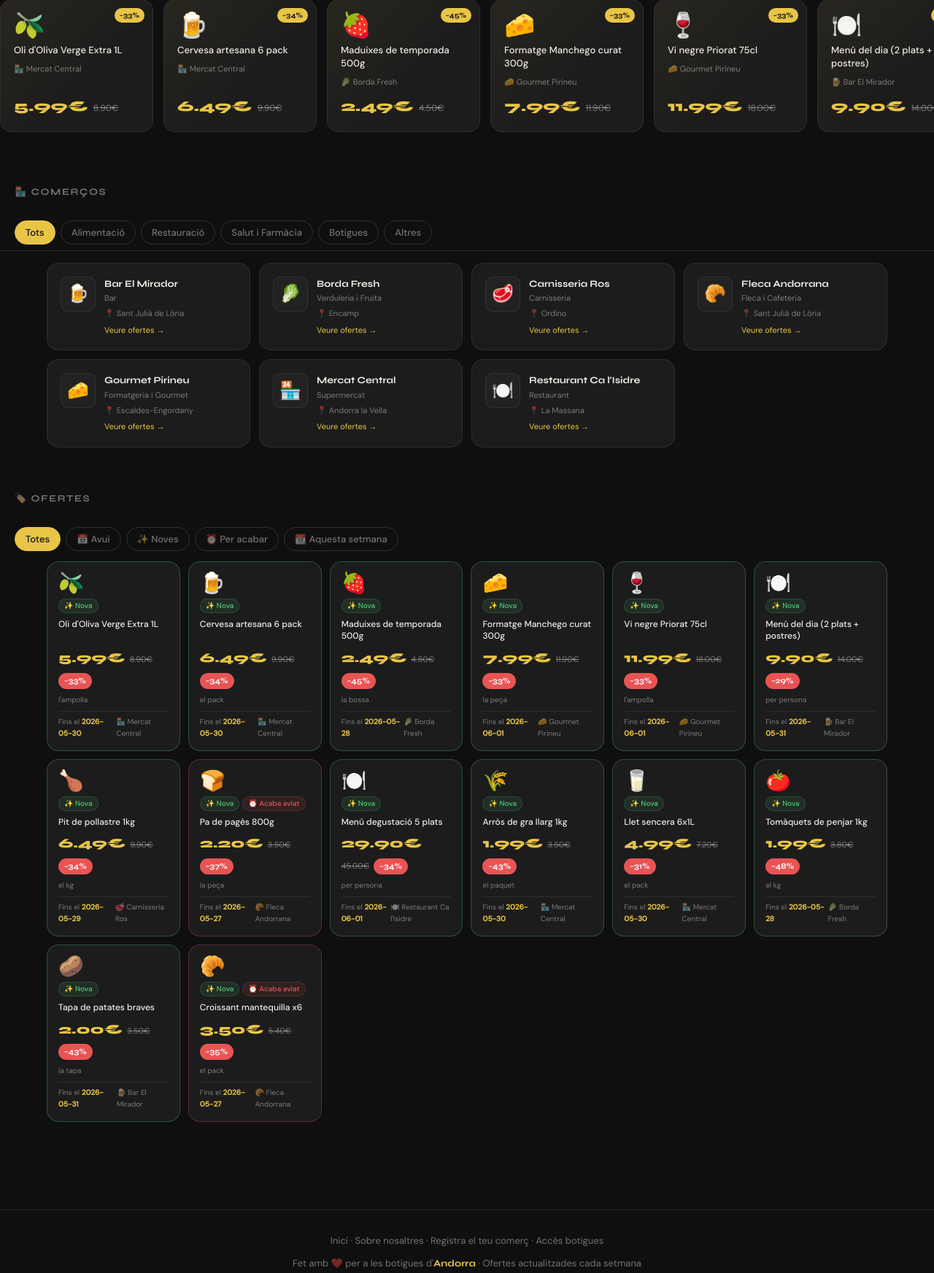
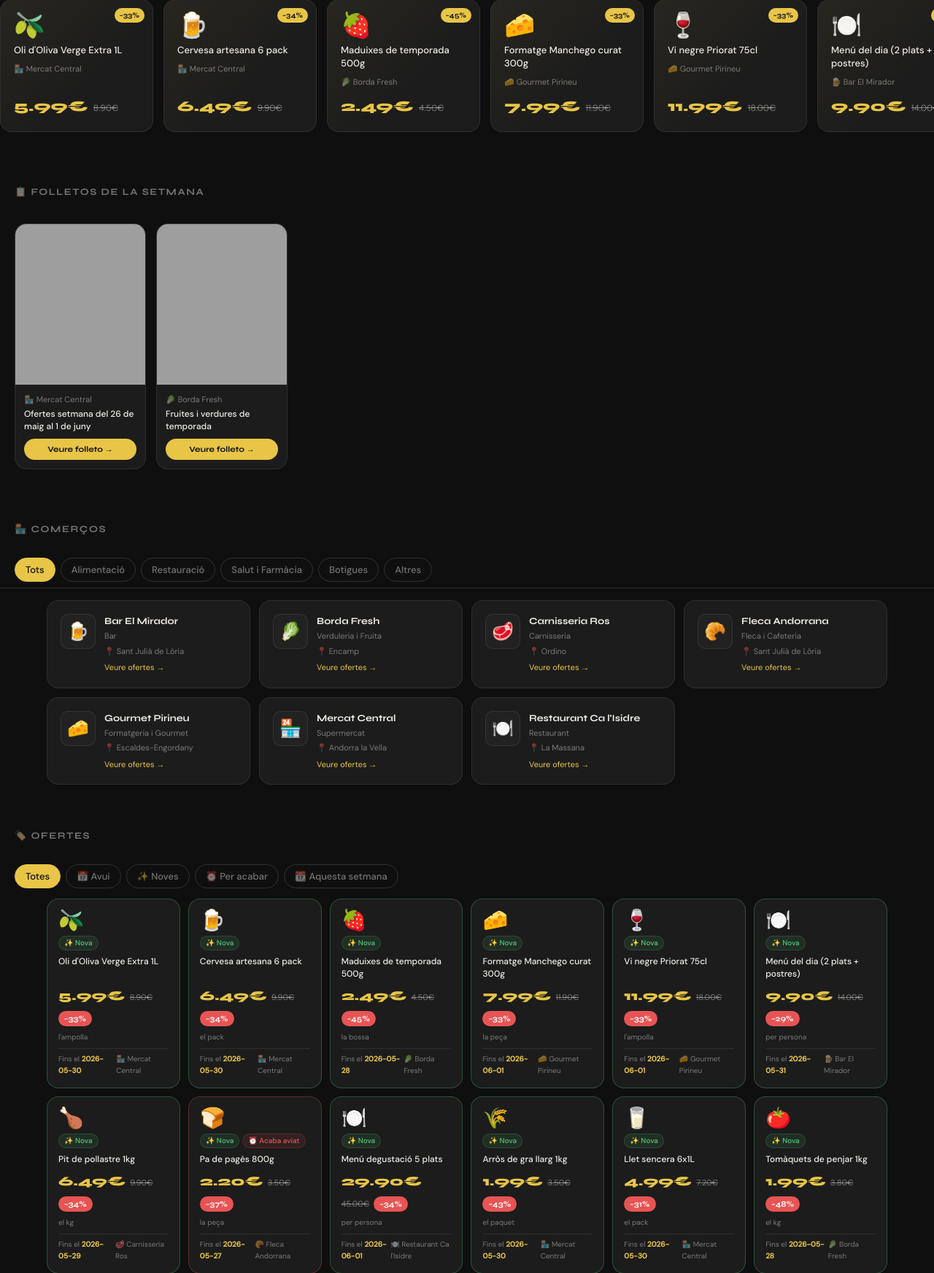
Before and after one commit to fagus-app/ofertes-andorra, a Flask app: page / in a window 1280 px wide. Shown: the part 703-2447 px from the top of the page at 73% size. Run offline with Flask 3, Linux system fonts and the light colour scheme; data comes from the database, SQL or seed files in the repository; grey boxes are pictures that could not be loaded.

Commit message:
Add files via upload

```diff
--- a/tilbud/templates/index.html
+++ b/tilbud/templates/index.html
@@ -48,6 +48,17 @@
 .sw{padding:0 20px;margin-bottom:8px;display:flex;align-items:center;justify-content:space-between}
 .sec{padding:20px 0 40px}
 .empty-msg{text-align:center;color:var(--muted);padding:48px 20px;font-size:14px}
+/* folletos */
+.folleto-scroll{display:flex;gap:14px;overflow-x:auto;padding:4px 20px 12px;scroll-snap-type:x mandatory;scrollbar-width:none}
+.folleto-scroll::-webkit-scrollbar{display:none}
+.folleto-card{flex:0 0 180px;scroll-snap-align:start;background:var(--card);border:1px solid var(--border);border-radius:var(--radius);overflow:hidden;cursor:pointer;transition:transform .2s,border-color .2s;text-decoration:none}
+.folleto-card:hover{transform:translateY(-3px);border-color:var(--border2)}
+.folleto-thumb{width:100%;height:220px;object-fit:cover;background:var(--bg3);display:flex;align-items:center;justify-content:center;font-size:40px}
+.folleto-thumb img{width:100%;height:100%;object-fit:cover}
+.folleto-info{padding:12px}
+.folleto-biz{font-size:11px;color:var(--muted);margin-bottom:3px}
+.folleto-title{font-size:12px;font-weight:500;color:var(--text);line-height:1.4;margin-bottom:8px}
+.folleto-btn{display:block;text-align:center;background:var(--accent);color:#0F0F0F;border-radius:50px;padding:6px;font-size:11px;font-weight:700;font-family:'Syne',sans-serif}
 </style>
 {% endblock %}
 {% block content %}
@@ -84,6 +95,36 @@
   <div class="sw"><div class="section-heading">🔥 Destacats</div></div>
   <div class="feat-scroll" id="featGrid"></div>
 </section>
+
+<!-- Folletos -->
+{% if folleto_biz %}
+<section class="sec" id="folletos">
+  <div class="sw">
+    <div class="section-heading">📋 Folletos de la setmana</div>
+  </div>
+  <div class="folleto-scroll">
+    {% for b in folleto_biz %}
+    <a href="/negoci/{{b.id}}#folletos" class="folleto-card">
+      <div class="folleto-thumb">
+        {% if b.folleto_type == 'image' %}
+          <img src="/static/uploads/folletos/{{b.folleto_file}}" alt="{{b.folleto_title}}">
+        {% else %}
+          <div style="text-align:center;padding:20px">
+            <div style="font-size:40px">📄</div>
+            <div style="font-size:11px;color:var(--muted);margin-top:8px">PDF</div>
+          </div>
+        {% endif %}
+      </div>
+      <div class="folleto-info">
+        <div class="folleto-biz">{{b.logo_emoji}} {{b.name}}</div>
+        <div class="folleto-title">{{b.folleto_title}}</div>
+        <div class="folleto-btn">Veure folleto →</div>
+      </div>
+    </a>
+    {% endfor %}
+  </div>
+</section>
+{% endif %}
 
 <!-- Comerços -->
 <section class="sec" id="comercos">
```
Also changed, not shown: tilbud/templates/registre.html (+8 -0 lines).
